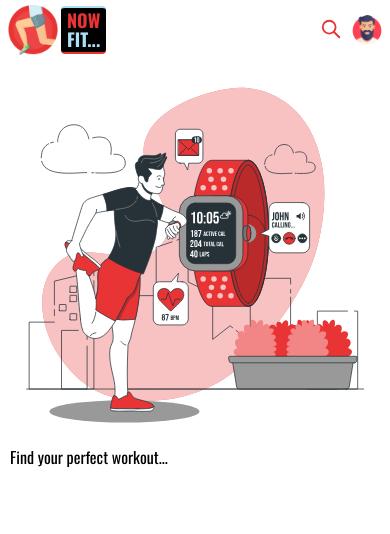
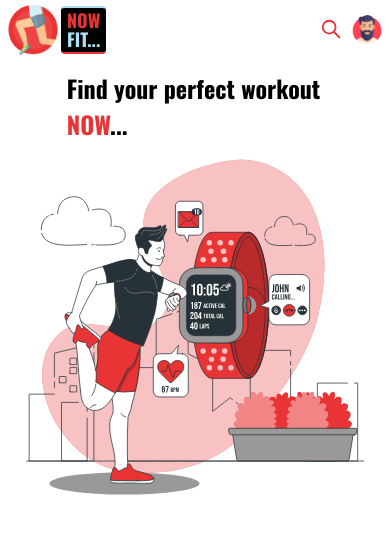
Before and after one commit to AmitThakur11/ping-fit, a React (Create React App) app: page / in a window 390 px wide. Shown: the top 534 px of the page. Built offline with nearby package versions, Linux system fonts and the light colour scheme.

Commit message:
Style : empty slide

```diff
--- a/src/components/EmptySlide/index.js
+++ b/src/components/EmptySlide/index.js
@@ -1,16 +1,18 @@
 import React from "react";
-
+import "./style.css"
 import EmptyImg from "../../assets/empty.svg";
 
 function EmptySlide() {
   return (
     <div className="emptySlide">
-      <section className="emptySlide__img">
-        <img src={EmptyImg} alt="empty" />
+    <section className ="emptySlide_text">
+    <p>Find your perfect workout <span className ="highlight">NOW</span>...</p>
+  </section>
+
+    <section className="emptySlide_img">
+      <img src={EmptyImg} alt="empty" />
       </section>
-      <section>
-        <p>Find your perfect workout...</p>
-      </section>
+
     </div>
   );
 }
--- a/src/components/EmptySlide/style.css
+++ b/src/components/EmptySlide/style.css
@@ -0,0 +1,43 @@
+.emptySlide{
+    display: flex;
+}
+.emptySlide_img{
+    display:flex;
+    justify-content: center;
+    align-items: center;
+    flex:1
+}
+.emptySlide_text{
+    flex:1;
+    display:flex;
+    padding:10px;
+    margin: auto;
+    font-weight: 700;
+    align-items: center;
+    justify-content: center;
+
+
+
+}
+.emptySlide_text >p{
+   color:black;
+    width: 80%;
+    font-size:3em;
+}
+
+@media(max-width : 480px){
+    .emptySlide{
+        flex-direction: column;
+    }
+
+    .emptySlide_text{
+        padding: 0px;
+        z-index :111
+    }
+    .emptySlide_text >p{
+        color:black;
+         font-size:1.5em;
+     }
+
+
+}
--- a/src/index.css
+++ b/src/index.css
@@ -31,3 +31,6 @@ code {
   font-family: source-code-pro, Menlo, Monaco, Consolas, 'Courier New',
     monospace;
 }
+.highlight{
+  color:var(--red);
+}
```
